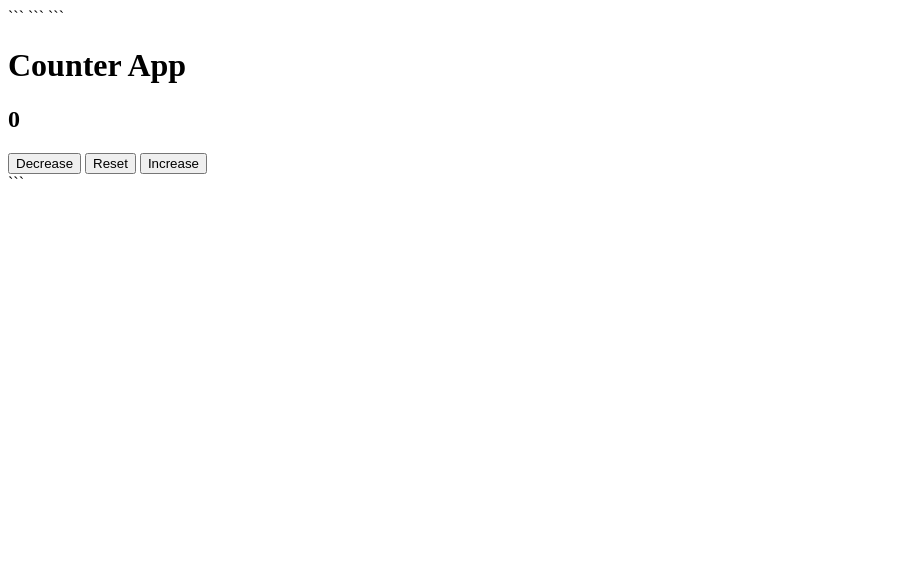
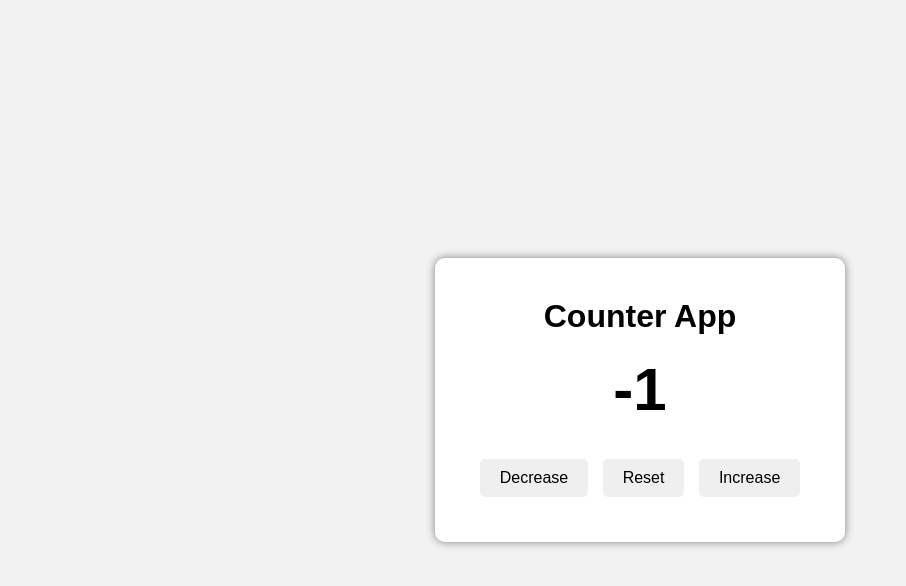
Before and after one commit to srishtipriya17/JavaScript-Projects, a plain HTML site: page Counter-App/Index.html in a window 1280 px wide. Both pictures are taken after a click on the button "Decrease". Shown: the whole page, without its empty margins (0-906 px from the left). Drawn offline with Linux system fonts and the light colour scheme.

Commit message:
Complete counter App

```diff
--- a/Counter-App/script.js
+++ b/Counter-App/script.js
@@ -0,0 +1,43 @@
+// Get the count element from HTML
+let countElement = document.getElementById("count");
+
+// Get the buttons from HTML
+let decreaseButton = document.getElementById("decrease");
+let resetButton = document.getElementById("reset");
+let increaseButton = document.getElementById("increase");
+
+// Create a variable to store the count
+let count = 0;
+
+// Increase button
+increaseButton.addEventListener("click", function() {
+
+
+count = count + 1;
+
+countElement.textContent = count;
+
+
+});
+
+// Decrease button
+decreaseButton.addEventListener("click", function() {
+
+
+count = count - 1;
+
+countElement.textContent = count;
+
+
+});
+
+// Reset button
+resetButton.addEventListener("click", function() {
+
+
+count = 0;
+
+countElement.textContent = count;
+
+
+});
--- a/Counter-App/style.css
+++ b/Counter-App/style.css
@@ -0,0 +1,54 @@
+* {
+  margin: 0;
+  padding: 0;
+  box-sizing: border-box;
+  }
+
+body {
+font-family: Arial, sans-serif;
+background-color: #f2f2f2;
+
+
+display: flex;
+justify-content: center;
+align-items: center;
+
+min-height: 100vh;
+
+
+}
+
+.container {
+background-color: white;
+padding: 40px;
+text-align: center;
+border-radius: 10px;
+box-shadow: 0 0 10px gray;
+}
+
+h1 {
+margin-bottom: 20px;
+}
+
+#count {
+font-size: 60px;
+margin-bottom: 30px;
+}
+
+button {
+padding: 10px 20px;
+margin: 5px;
+
+
+font-size: 16px;
+
+border: none;
+border-radius: 5px;
+
+cursor: pointer;
+
+}
+
+button:hover {
+opacity: 0.8;
+}
```
Also changed, not shown: Counter-App/Index.html (+4 -4 lines).
